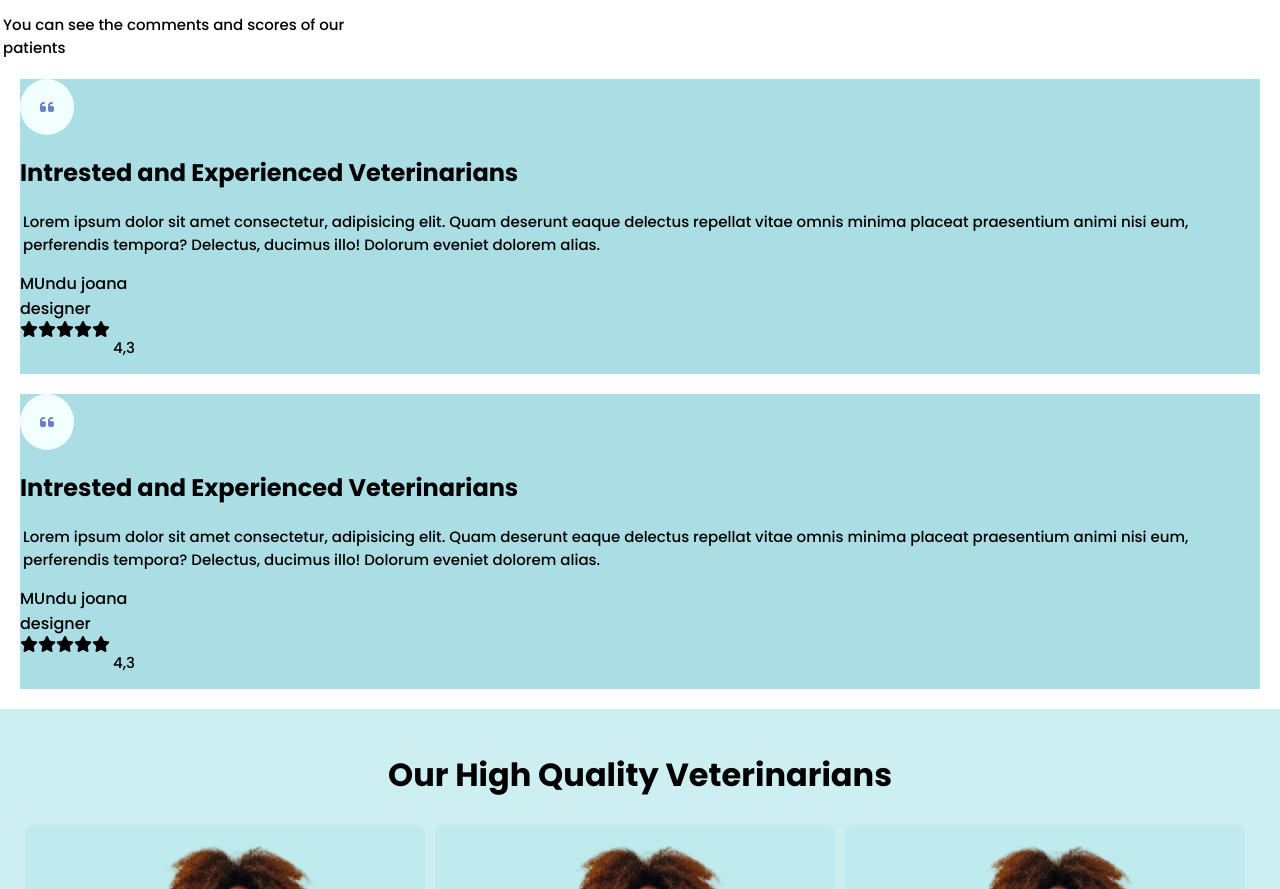
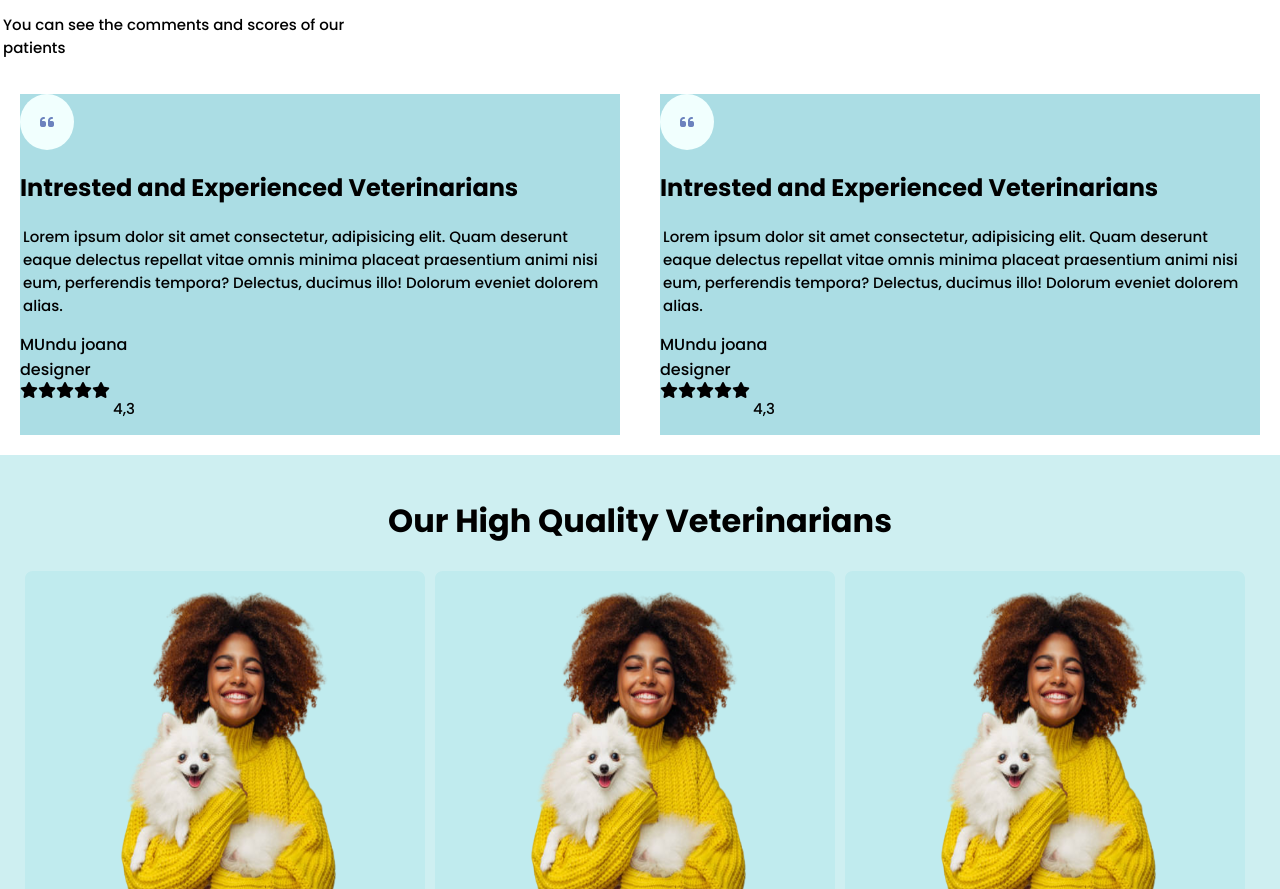
Before and after one commit to Mundurujoana/VetenaryLandingPage, a plain HTML site: page index.html in a window 1280 px wide. Shown: the part 2143-3032 px from the top of the page. Drawn offline with Linux system fonts and the light colour scheme; a web font is replaced by a local one.

Commit message:
commit changes

```diff
--- a/Css/style.css
+++ b/Css/style.css
@@ -463,4 +463,9 @@ h6,p{
     background: #abdde4;
     /* height: 500px; */
     margin: 20px;
+padding-right: 20px;
 }
+
+.rev-con{
+    display: flex;
+}
--- a/index.html
+++ b/index.html
@@ -123,6 +123,7 @@
                 <h3>Which services do we?</h3>
                 <p>You can see the comments and scores of our<br> patients</p>
             </div>
+            <div class="rev-con">
                 <div class="review">
                     <i class="fa-solid fa-quote-left"></i>
                     <h2>Intrested and Experienced Veterinarians</h2>
@@ -175,7 +176,7 @@
                 </div>
                 </div>
 
-
+            </div>
 
             </div>
             <div class="personnel">
```
